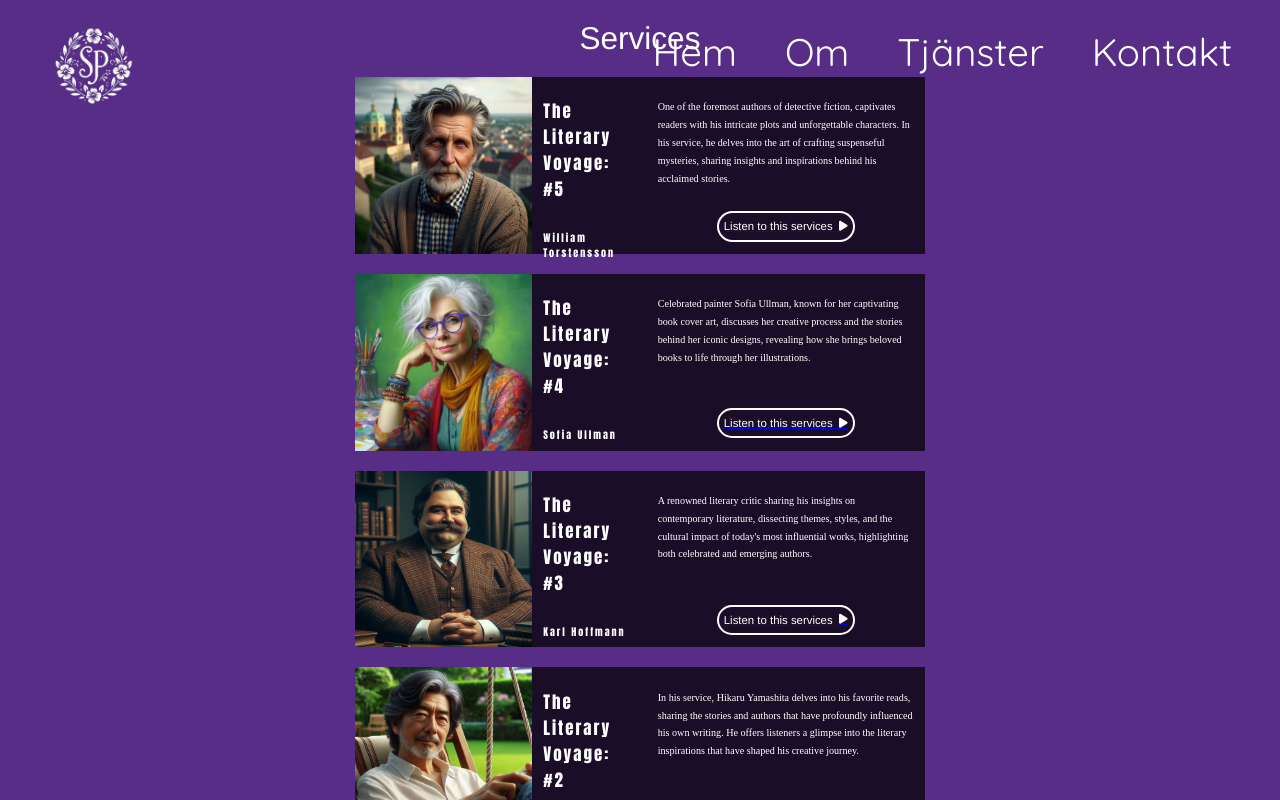
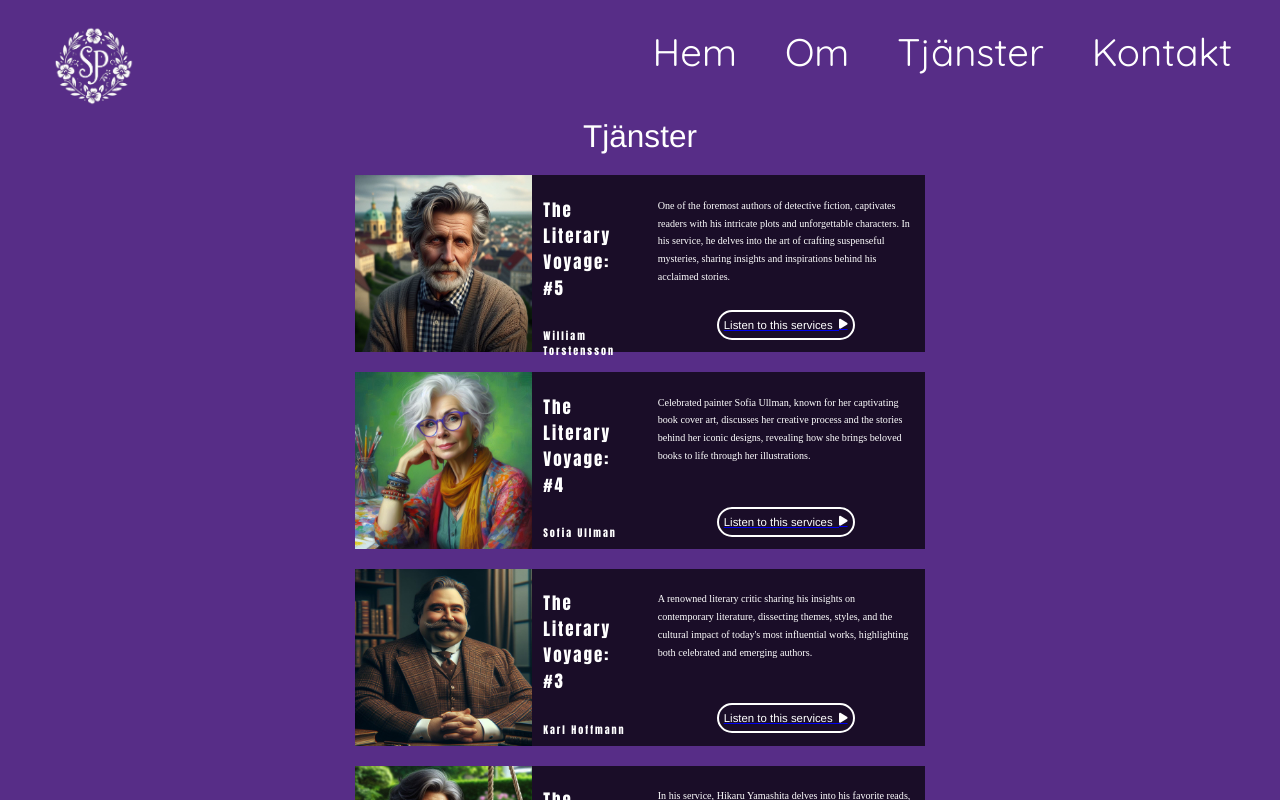
Before and after one commit to filippennsater/sp-website, a React (Create React App) app: page /servicesList in a window 1280 px wide. Shown: the top 800 px of the page. Built offline with nearby package versions, Linux system fonts and the light colour scheme.

Commit message:
styling in services

```diff
--- a/src/pages/servicesList/ServicesListSection.jsx
+++ b/src/pages/servicesList/ServicesListSection.jsx
@@ -10,7 +10,7 @@ function ServicesListSection() {
 
         <div className='servicesList-container'>
 
-            <div className='servicesList-header'>Services</div>
+            <div className='servicesList-header'>Tjänster</div>
 
             {services.map(service => (
                 <ServiceListItem
--- a/src/pages/servicesList/ServicesListSection.scss
+++ b/src/pages/servicesList/ServicesListSection.scss
@@ -18,4 +18,5 @@
     font-size: calc(20px + 0.9vw);
     font-family:'Franklin Gothic Medium', 'Arial Narrow', Arial, sans-serif;
     margin: 20px;
+    margin-top: calc(80px + 3vw);
   }
```
